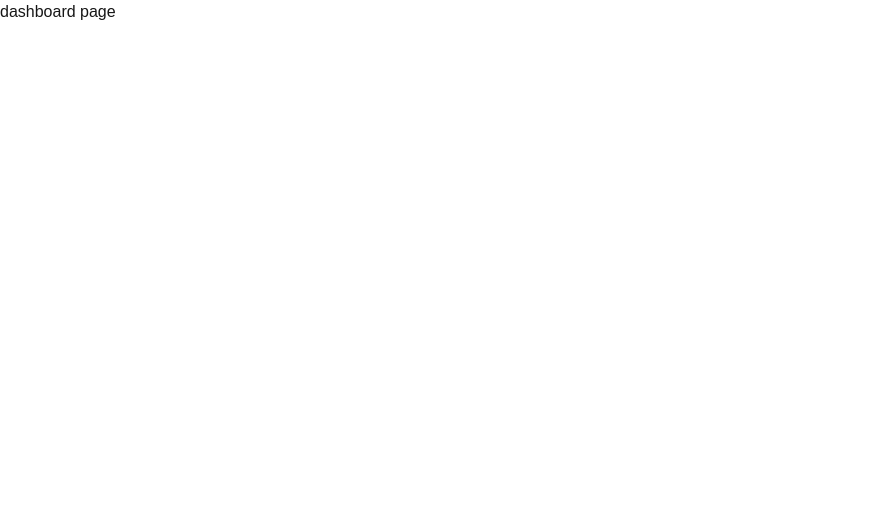
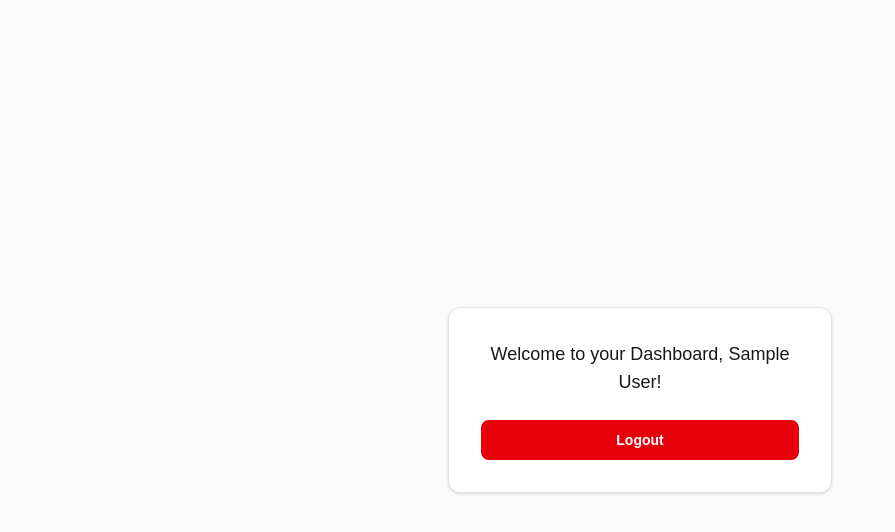
Before and after one commit to miki-dev-5618/student-os, a Next.js app: page /dashboard in a window 1280 px wide. Shown: the top 532 px of the page, without its empty margins (0-895 px from the left). Built offline with nearby package versions, Linux system fonts and the light colour scheme; no server answers; sample sign-in values are in the browser's storage.

Commit message:
auth function

```diff
--- a/src/app/(pages)/dashboard/page.tsx
+++ b/src/app/(pages)/dashboard/page.tsx
@@ -1,9 +1,32 @@
-  // import { userLogout } from '@/app/lib/actions';
+import { auth, signOut } from '@/services/auth';
+import { redirect } from 'next/navigation';
 
-export default function Page() {
+export default async function Page() {
+  const session = await auth();
+  if (!session) {
+    redirect('/login');
+  }
+
   return (
-    <>
-      <p>dashboard page</p>
-    </>
+    <div className='flex min-h-screen flex-col items-center justify-center bg-zinc-50 dark:bg-zinc-950 p-6'>
+      <div className='w-full max-w-sm rounded-xl border border-zinc-200 bg-white p-8 shadow-sm dark:border-zinc-800 dark:bg-zinc-900 text-center'>
+        <p className='text-lg font-medium text-zinc-900 dark:text-zinc-50 mb-6'>
+          Welcome to your Dashboard, {session.user?.name || session.user?.email || 'User'}!
+        </p>
+        <form
+          action={async () => {
+            'use server';
+            await signOut({ redirectTo: '/login' });
+          }}
+        >
+          <button
+            type='submit'
+            className='w-full rounded-lg bg-red-600 py-2.5 text-sm font-semibold text-white hover:bg-red-500 active:scale-[0.98] transition-all'
+          >
+            Logout
+          </button>
+        </form>
+      </div>
+    </div>
   );
 }
--- a/src/app/(pages)/login/page.tsx
+++ b/src/app/(pages)/login/page.tsx
@@ -1,5 +1,6 @@
-import { signIn } from '@/services/auth';
+import { auth, signIn } from '@/services/auth';
 import { AuthError } from 'next-auth';
+import { redirect } from 'next/navigation';
 
 async function loginUser(formData: FormData) {
   "use server"
@@ -20,7 +21,12 @@ async function loginUser(formData: FormData) {
   }
 }
 
-export default function Page() {
+export default async function Page() {
+  const session = await auth();
+  if (session) {
+    redirect('/dashboard');
+  }
+
   return (
     <div className='flex min-h-screen items-center justify-center bg-zinc-50 px-4 dark:bg-zinc-950 font-sans'>
       <div className='w-full max-w-sm rounded-xl border border-zinc-200 bg-white p-8 shadow-sm dark:border-zinc-800 dark:bg-zinc-900'>
--- a/src/app/(pages)/signup/page.tsx
+++ b/src/app/(pages)/signup/page.tsx
@@ -1,6 +1,13 @@
 import { createUser } from '@/services/user.service';
+import { auth } from '@/services/auth';
+import { redirect } from 'next/navigation';
 
-export default function Page() {
+export default async function Page() {
+  const session = await auth();
+  if (session) {
+    redirect('/dashboard');
+  }
+
   return (
     <div className='flex min-h-screen items-center justify-center bg-zinc-50 px-4 dark:bg-zinc-950 font-sans'>
       <div className='w-full max-w-sm rounded-xl border border-zinc-200 bg-white p-8 shadow-sm dark:border-zinc-800 dark:bg-zinc-900'>
--- a/src/services/auth.ts
+++ b/src/services/auth.ts
@@ -26,7 +26,7 @@ export const { handlers, signIn, signOut, auth } = NextAuth({
         if (!user) {
           throw new Error('Invalid credentials');
         }
-        const valid = await verifyPassword(password, user.passwordHash);
+        const valid = await verifyPassword(password, user.password);
         if (!valid) {
           return null;
         }
--- a/src/services/user.service.ts
+++ b/src/services/user.service.ts
@@ -4,8 +4,9 @@ import postgres from 'postgres';
 import { revalidatePath } from 'next/cache';
 import { forbidden, redirect } from 'next/navigation';
 import { saltAndHashPassword } from '@/services/password';
-import {userSchema} from '@/services/zod'
+import { userSchema } from '@/services/zod'
 import { AuthError } from 'next-auth';
+import { signIn } from '@/services/auth';
 const sql = postgres(process.env.DATABASE_URL!, { ssl: 'require' });
 
 
@@ -23,19 +24,32 @@ export async function createUser(formData: FormData) {
 
   try {
     await sql`
-    INSERT INTO "Users"(name, email, "passwordHash") VALUES (${name}, ${email}, ${passwordHash})`;
+    INSERT INTO "User"(name, email, password) VALUES (${name}, ${email}, ${passwordHash})`;
     console.log('User created successfully');
   } catch (error) {
     console.error('Error creating user:', error);
+    throw error;
   }
 
-  revalidatePath('/dashboard');
-  redirect('/dashboard');
+  // Automatically sign in the user after registration
+  try {
+    await signIn('credentials', {
+      email,
+      password,
+      redirectTo: '/dashboard',
+    });
+  } catch (error) {
+    if (error instanceof AuthError) {
+      console.error('Auto-login failed:', error.type);
+      redirect('/login');
+    }
+    throw error;
+  }
 }
 
 export async function getUserByEmail(email: string) {
   const [user] = await sql`
-    SELECT * FROM "Users" WHERE email = ${email}
+    SELECT * FROM "User" WHERE email = ${email}
   `;
   return user;
 }
```
